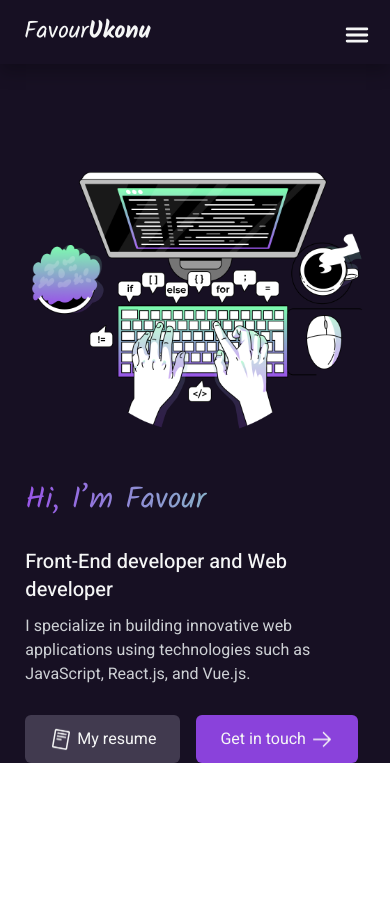
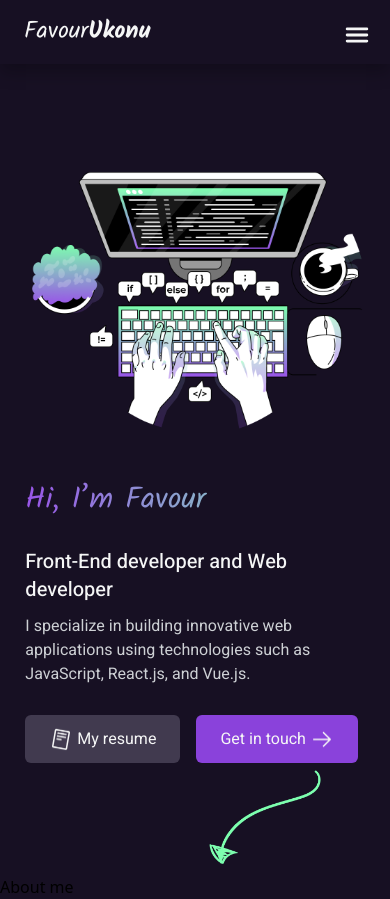
Before and after one commit to Thatgirl9/Favour-Portfolio, a React (Vite) app: page /about in a window 390 px wide. Before the commit the page ends 844 px from the top, so only its background shows below. Built offline with nearby package versions, Linux system fonts and the light colour scheme.

Commit message:
Feat: About me component add, Implement Mobile and Tablet view for Home Component

```diff
--- a/src/App.jsx
+++ b/src/App.jsx
@@ -1,9 +1,11 @@
+import AboutMe from "./components/AboutMe/Aboutme";
 import HomeComponent from "./components/Home/HomeComponent";
 
 const Portfolio = () => {
   return (
-    <div>
+    <div className="bg-surfaceBackground">
       <HomeComponent />
+      <AboutMe />
     </div>
   );
 };
--- /dev/null
+++ b/src/components/AboutMe/Aboutme.jsx
@@ -0,0 +1,11 @@
+import "./About.css";
+
+const AboutMe = () => {
+  return (
+    <div>
+      <h1>About me</h1>
+    </div>
+  );
+};
+
+export default AboutMe;
--- a/src/components/Home/HomeComponent.jsx
+++ b/src/components/Home/HomeComponent.jsx
@@ -1,16 +1,18 @@
-// import { useState } from "react";
+import { Link, Outlet } from "react-router-dom";
 import NavBar from "../Nav";
 import "./home.css";
 import HomeBro from "../../assets/homehero/bro.png";
 import CvLogo from "../../assets/homehero/ReadCvLogo.png";
 import ArrowRight from "../../assets/general/ArrowRight.png";
+import ArrowImg from "../../assets/homehero/Graphic.png";
+
 const Hero = () => {
   return (
-    <section className="bg-surfaceBackground lg:h-screen">
+    <section className="bg-surfaceBackground">
       <NavBar />
-      <div className="flex justify-center items-center">
+      <div className="flex justify-center items-center  flex-col relative pb-[7em]">
         <div
-          className={`z-20 flex justify-center items-center mt-[5em] lg:flex-row flex-col-reverse gap-[3em] lg:gap-[14em] w-[87%]  `}
+          className={`z-20 flex justify-center items-center mt-[5em] lg:flex-row flex-col-reverse gap-[3em] lg:gap-[14em] w-[87%]`}
           // ${
           //   open
           //     ? "blur-sm h-screen md:w[50%] w-[60%] lg:hidden block"
@@ -32,34 +34,61 @@ const Hero = () => {
             </p>
 
             <div className="text-textPrimary flex gap-4">
-              <button className="flex items-center justify-center bg-surfaceSecondary gap-1 rounded-md py-[12px] px-[24px]">
-                <a
-                  href="https://docs.google.com/document/d/e/2PACX-1vSvUNFmp_5p4-ixbcCKLFBmwjEdxGuwjaFOKDR4-BAFS6v5rgz9rOGux93a3qe0NghkM4f-hF_lBHPa/pub?embedded=true"
-                  target="_blank"
-                  rel="noreferrer"
-                  className="flex items-center gap-1"
+              <button className=" bg-surfaceSecondary rounded-md hover:bg-surfaceTertiary">
+                <Link
+                  to=""
+                  className="flex items-center justify-center gap-1  py-[12px] px-[24px]"
                 >
                   <span>
-                    <img src={CvLogo} className="w-[24px] h-[24px]" />
+                    <img
+                      src={CvLogo}
+                      className="w-[24px] h-[24px]"
+                      alt="Book Icon"
+                    />
                   </span>
                   <span>My resume</span>
-                </a>
+                </Link>
               </button>
-              <button className="flex items-center justify-center bg-primaryBrand500 gap-1 rounded-md py-[12px] px-[24px]">
-                <span>Get in touch</span>
-                <span>
-                  <img src={ArrowRight} className="w-[24px] h-[24px]" />
-                </span>
+
+              <button className=" bg-primaryBrand500 rounded-md  hover:bg-gradientPurple ">
+                <Link
+                  to="/contact "
+                  className="py-[12px] px-[24px] flex items-center justify-center gap-1"
+                >
+                  <span>Get in touch</span>
+                  <span>
+                    <img
+                      src={ArrowRight}
+                      className="w-[24px] h-[24px]"
+                      alt="Arrow Right Icon"
+                    />
+                  </span>
+                </Link>
               </button>
             </div>
           </div>
 
           {/* Img */}
           <div>
-            <img src={HomeBro} width="400em" height="208.5px" />
+            <img
+              src={HomeBro}
+              width="400em"
+              height="208.5px"
+              alt="Hands Typing on a keyboard"
+            />
           </div>
         </div>
+
+        {/* Arrow Img */}
+        <img
+          src={ArrowImg}
+          width="121.069px"
+          height="33.707px"
+          alt="Arrow Illustration"
+          className="absolute bottom-0 lg:right-[26em] right-[4em]"
+        />
       </div>
+      <Outlet></Outlet>
     </section>
   );
 };
--- a/src/components/Nav.jsx
+++ b/src/components/Nav.jsx
@@ -1,5 +1,6 @@
 import { useState } from "react";
 import "./Home/home.css";
+import { Link } from "react-router-dom";
 // import PropTypes from "prop-types";
 
 const NavBar = () => {
@@ -58,12 +59,14 @@ const NavBar = () => {
             <ul className="flex lg:flex-row lg:gap-6 text-textSecondary font-sectionTypo font-normal gap-[1.7em] justify-end lg:justify-normal lg:items-center items-end flex-col  px-5 py-8 mx-1 lg:mx-0 lg:p-0 border-b-2 border-t-0 border-surfaceSecondary lg:border-none">
               {Links.map((link) => (
                 <li key={link.name}>
-                  <a
-                    href={link.link}
+                  <Link
+                    to={link.link}
+                    // target="_blank"
+                    // rel="noreferrer"
                     className="hover:text-textPrimary hover:font-semibold transition-all ease-in-out"
                   >
                     {link.name}
-                  </a>
+                  </Link>
                 </li>
               ))}
             </ul>
--- a/src/main.jsx
+++ b/src/main.jsx
@@ -1,10 +1,29 @@
 import React from "react";
 import ReactDOM from "react-dom/client";
-import App from "./App.jsx";
+// import App from "./App.jsx";
+import HomeComponent from "./components/Home/HomeComponent.jsx";
 import "./index.css";
+
+import { createBrowserRouter, RouterProvider } from "react-router-dom";
+import AboutMe from "./components/AboutMe/Aboutme.jsx";
+
+const router = createBrowserRouter([
+  {
+    path: "/",
+    element: <HomeComponent />,
+    // },
+
+    children: [
+      {
+        path: "/about",
+        element: <AboutMe />,
+      },
+    ],
+  },
+]);
 
 ReactDOM.createRoot(document.getElementById("root")).render(
   <React.StrictMode>
-    <App />
+    <RouterProvider router={router} />
   </React.StrictMode>
 );
--- a/tailwind.config.js
+++ b/tailwind.config.js
@@ -9,7 +9,7 @@ export default {
       colors: {
         // Brand Colors
         primaryBrand500: '#8A42DB',
-        primaryBrand400: '#8A42DB',
+        // primaryBrand400: '#8A42DB',
         gradientPurple: '#9955E8',
         secondaryBrand: '#7DFFAF',
         gradientGreen: "#7BFFAF",
```
Also changed, not shown: src/assets/homehero/Graphic.png (added), src/components/AboutMe/About.css (added).
